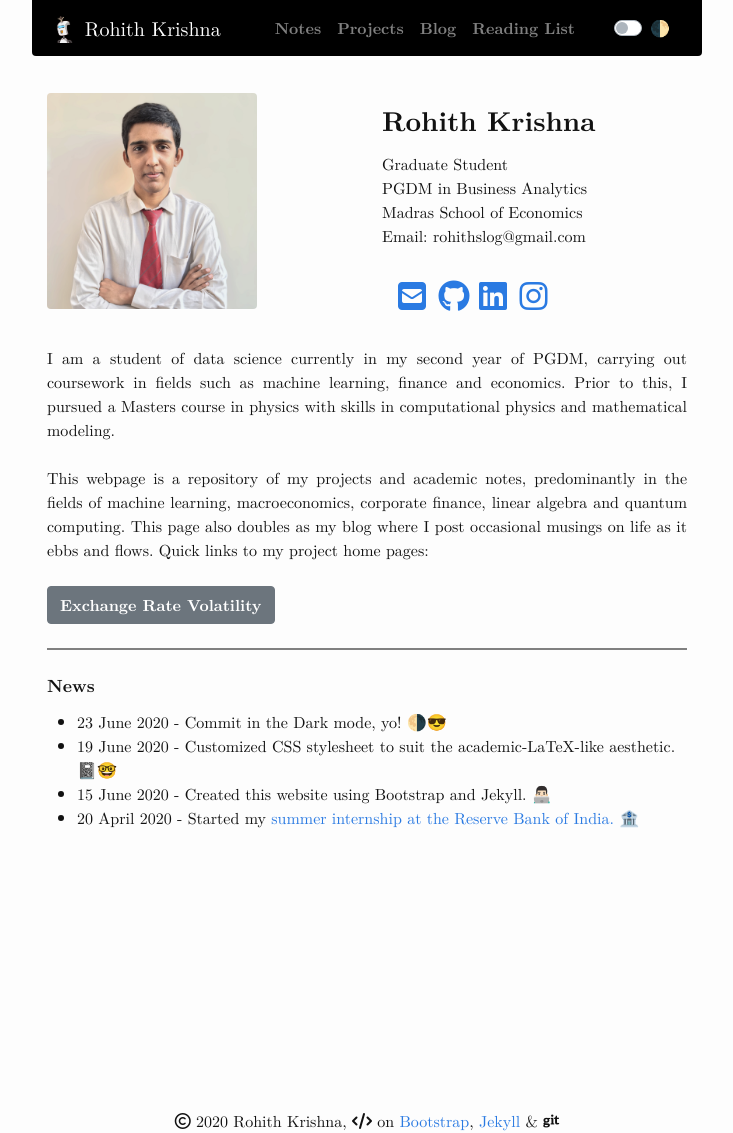
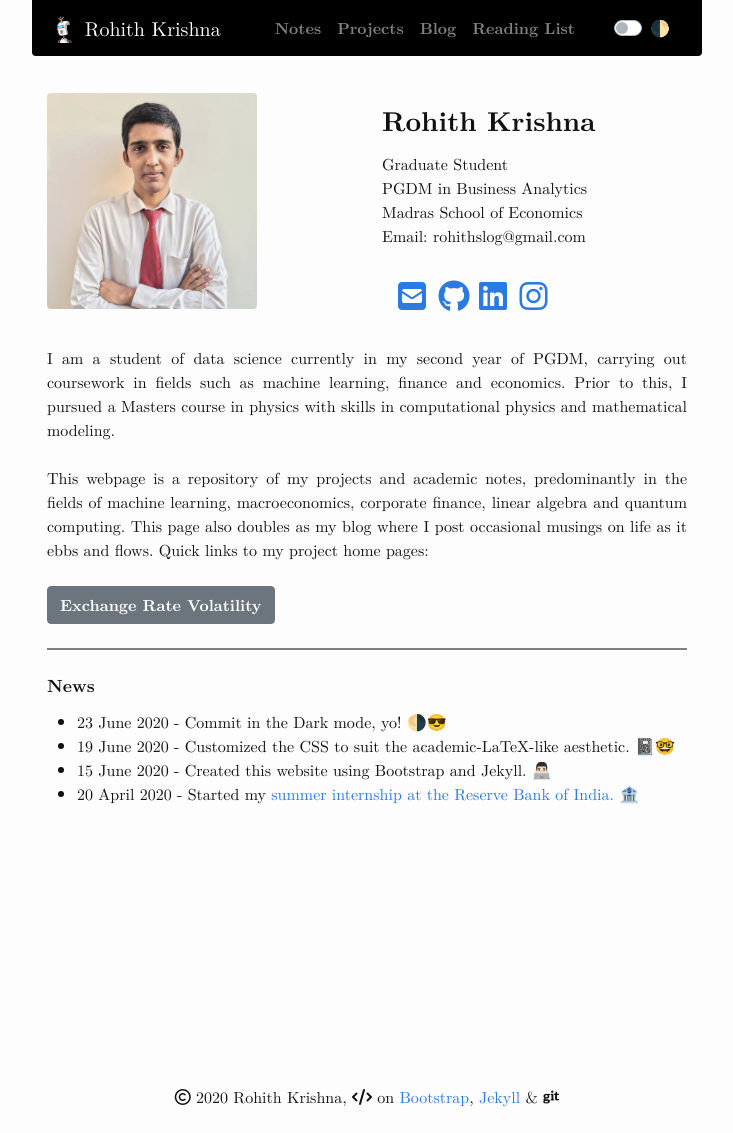
Before and after one commit to rohithmay/rohithmay.github.io, a Jekyll site: the page built from index.md, in a window 1280 px wide. Shown: the whole page, without its empty margins (273-1006 px from the left). Built offline with Jekyll 4.4.1, drawn with Linux system fonts in a browser that asks for light colours; nearby versions of some CDN libraries; a style sheet for code colours, icons or effects is not loaded; after the commit the page ends 1109 px from its top, so only the background shows below that.

Commit message:
Update updates.yml

```diff
--- a/_data/updates.yml
+++ b/_data/updates.yml
@@ -1,4 +1,4 @@
 - 23 June 2020 - Commit in the Dark mode, yo! 🌗😎
-- 19 June 2020 - Customized CSS stylesheet to suit the academic-LaTeX-like aesthetic. 📓🤓
+- 19 June 2020 - Customized the CSS to suit the academic-LaTeX-like aesthetic. 📓🤓
 - 15 June 2020 - Created this website using Bootstrap and Jekyll. 👨🏻‍💻
 - 20 April 2020 - Started my <a href="https://rohithmay.github.io/exchange-rate/"> summer internship at the Reserve Bank of India. 🏦</a>
```
